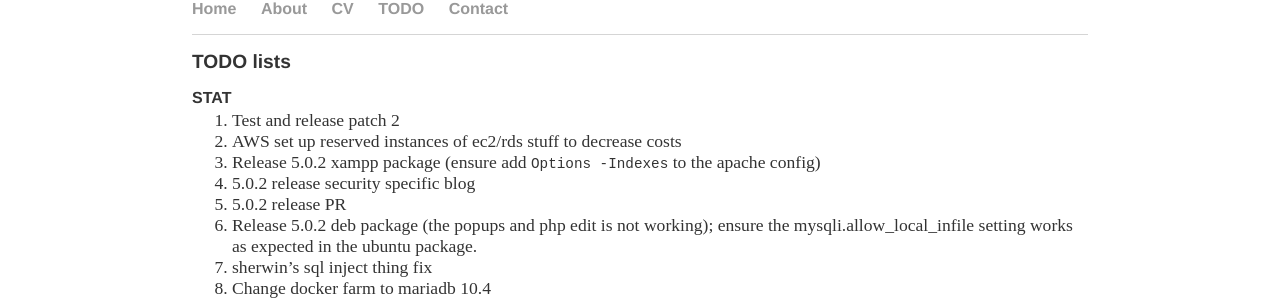
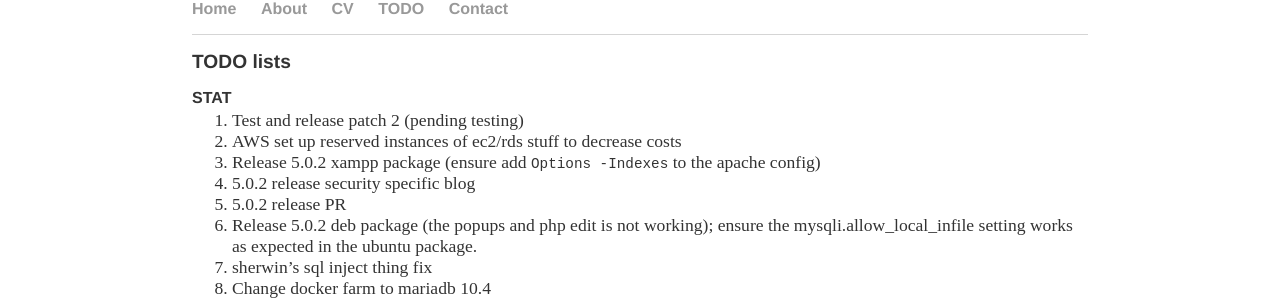
Before and after one commit to bradymiller/bradymiller.github.io, a Jekyll site: the page built from todo/index.md, in a window 1280 px wide. Shown: the part 149-453 px from the top of the page. Built offline with Jekyll 4.4.1, drawn with Linux system fonts in a browser that asks for light colours; our own code applies the rules of GitHub Pages for plain Markdown files.

Commit message:
Update index.md

```diff
--- a/todo/index.md
+++ b/todo/index.md
@@ -4,7 +4,7 @@ layout: default
 ## TODO lists
 
 ### STAT
-1. Test and release patch 2
+1. Test and release patch 2 (pending testing)
 1. AWS set up reserved instances of ec2/rds stuff to decrease costs
 1. Release 5.0.2 xampp package (ensure add `Options -Indexes` to the apache config)
 1. 5.0.2 release security specific blog
```
